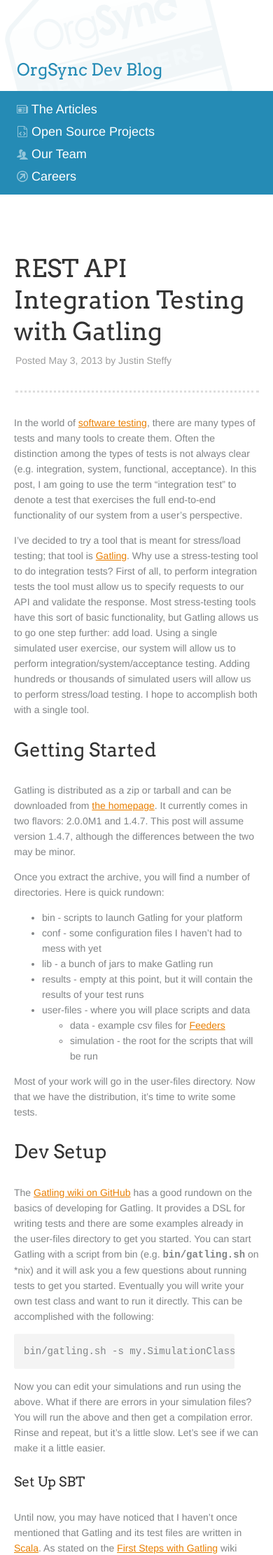
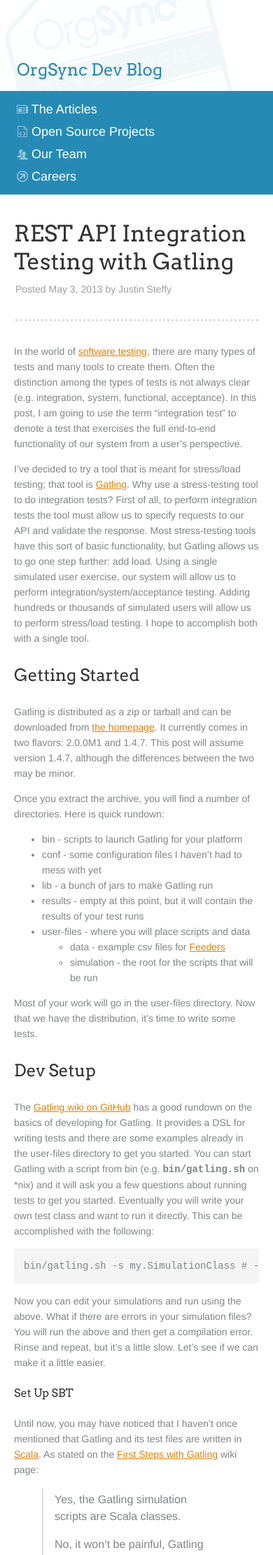
Before and after one commit to CampusLabs/orgsync.github.io, a Jekyll site: the page built from _posts/2013-05-03-rest-api-integration-testing-with-gatling.md, in a window 390 px wide. Shown: the top 2222 px of the page at 70% size. Built offline with Jekyll 4.4.1, drawn with Linux system fonts in a browser that asks for light colours; Markdown is read by kramdown in place of the engine named in the settings; comment, search, counter and statistics services are not loaded.

Commit message:
shrunk some text on mobile

```diff
--- a/assets/css/main.css
+++ b/assets/css/main.css
@@ -346,9 +346,6 @@
   article{
     padding: 20px;
   }
-  .highlight pre{
-    width: 90%;
-  }
   .main-content article:first-child{
     margin-top: 0;
   }
@@ -421,4 +418,21 @@
   .main-content.team-page .media-body{
     width: 70%;
   }
+  .single-page h2:first-child{
+    margin-top: 1rem;
+    margin-bottom: .5rem;
+  }
+  h2{
+    font-size: 2rem;
+    line-height: 2.5rem;
+  }
+  h3{
+    font-size: 1.5rem;
+    line-height: 2.2rem;
+  }
+  h4{
+    font-size: 1rem;
+    line-height: 1.4rem;
+  }
+
 }
```
